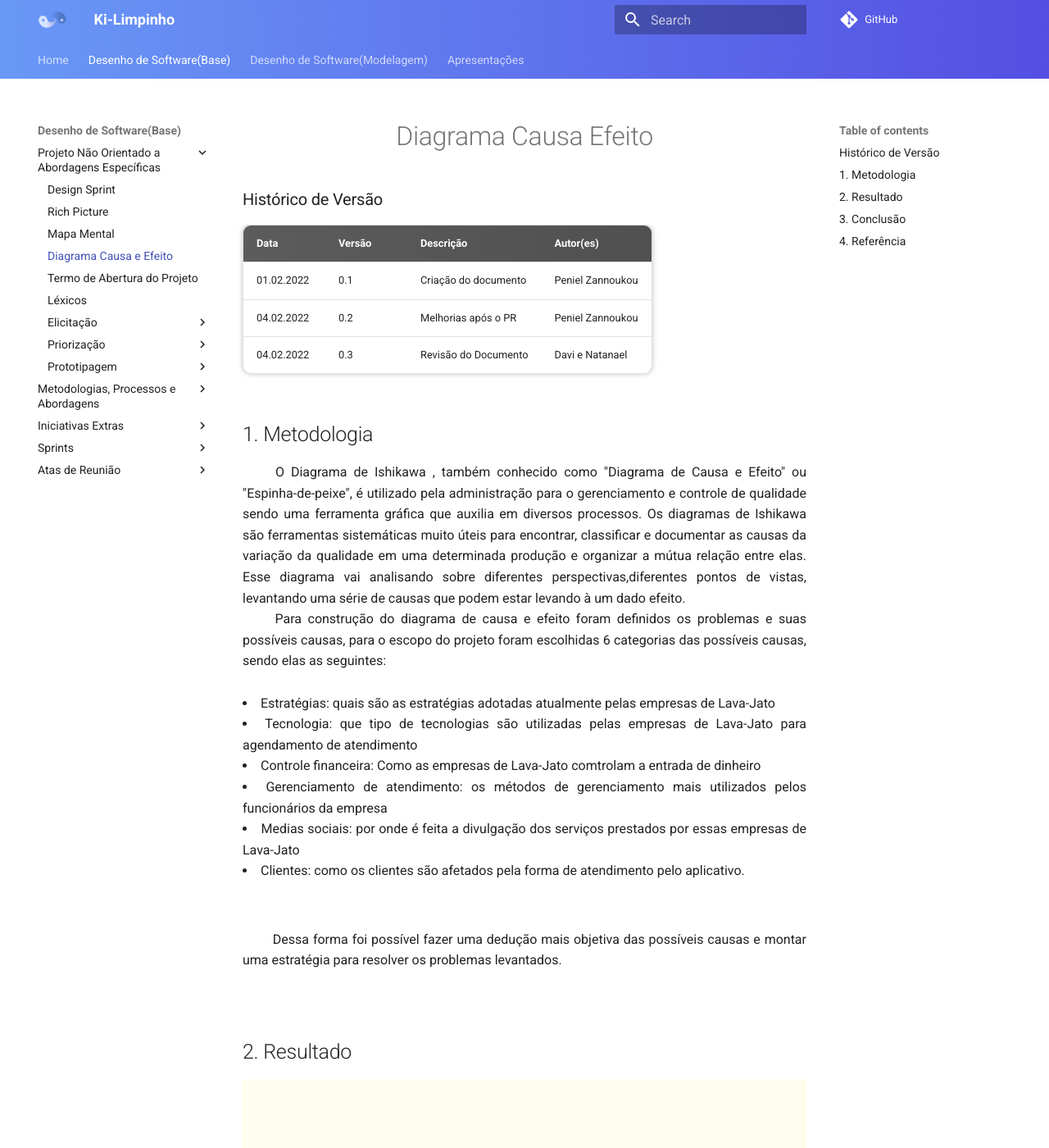
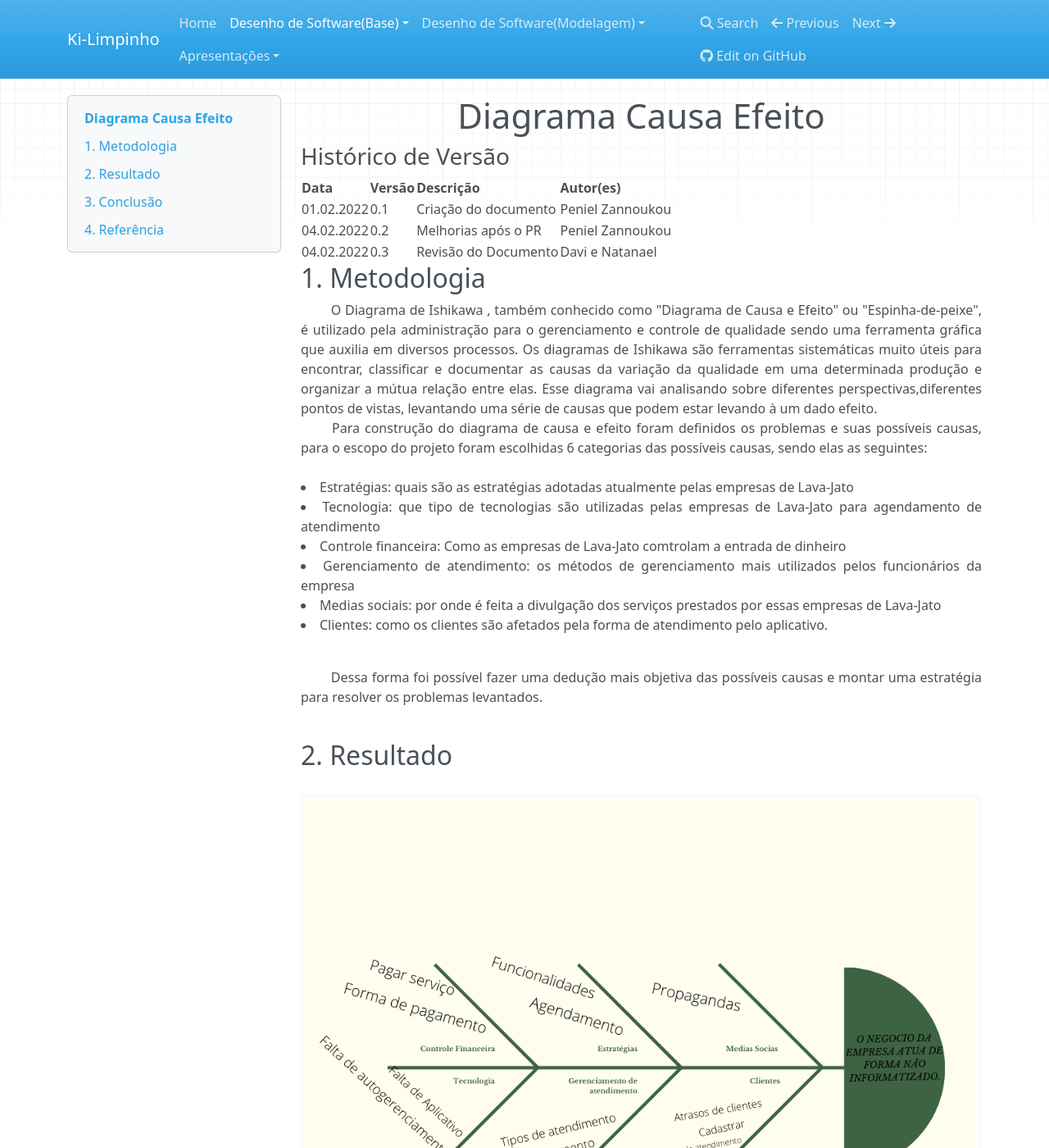
Before and after one commit to UnBArqDsw2021-2/2021.2_G2_Ki-Limpinho, an MkDocs documentation site: the page built from docs/diagramacausaefeito.md, in a window 1280 px wide and 1400 px high. Shown: the whole window at 82% size. Built offline with MkDocs 1.6.1, drawn with Linux system fonts in a browser that asks for light colours; nearby versions of some CDN libraries; comment, search, counter and statistics services are not loaded; some of the changed text lies outside the part shown.

Commit message:
fix: nav mkdocs #66

```diff
--- a/mkdocs.yml
+++ b/mkdocs.yml
@@ -1,22 +1,14 @@
 site_name: Ki-Limpinho
 repo_url: https://github.com/UnBArqDsw2021-2/2021.2_G2_Ki-Limpinho
 
-markdown_extensions:
-  - pymdownx.arithmatex:
-      generic: true
+
 
 extra_javascript:
   - javascripts/mathjax.js
   - https://polyfill.io/v3/polyfill.min.js?features=es6
   - https://cdn.jsdelivr.net/npm/mathjax@3/es5/tex-mml-chtml.js
 
-theme:
-  name: material
-  logo: assets/img/personalizacao/logo.svg
-  favicon: assets/img/personalizacao/favicon.svg
-  features:
-    - navigation.tabs
-    - navigation.indexes
+
 
 extra_css:
   - assets/stylesheets/extra.css
@@ -107,7 +99,7 @@ nav:
           - Ata 24/01/2022: "Atas/ATA_24_01_2022.md"
   - Desenho de Software(Modelagem):
       - Módulo Notação UML - Diagramas Estáticos:
-        - Diagrama de Pacotes: "modelagem/diagramas/diagramaDePacotes.md"
+        - Diagrama de Pacotes: "diagramaDePacotes.md"
       - Sprints 3:
           - Planning: "Sprints/sprint03/Planning03.md"
       - Atas de Reunião:
```
